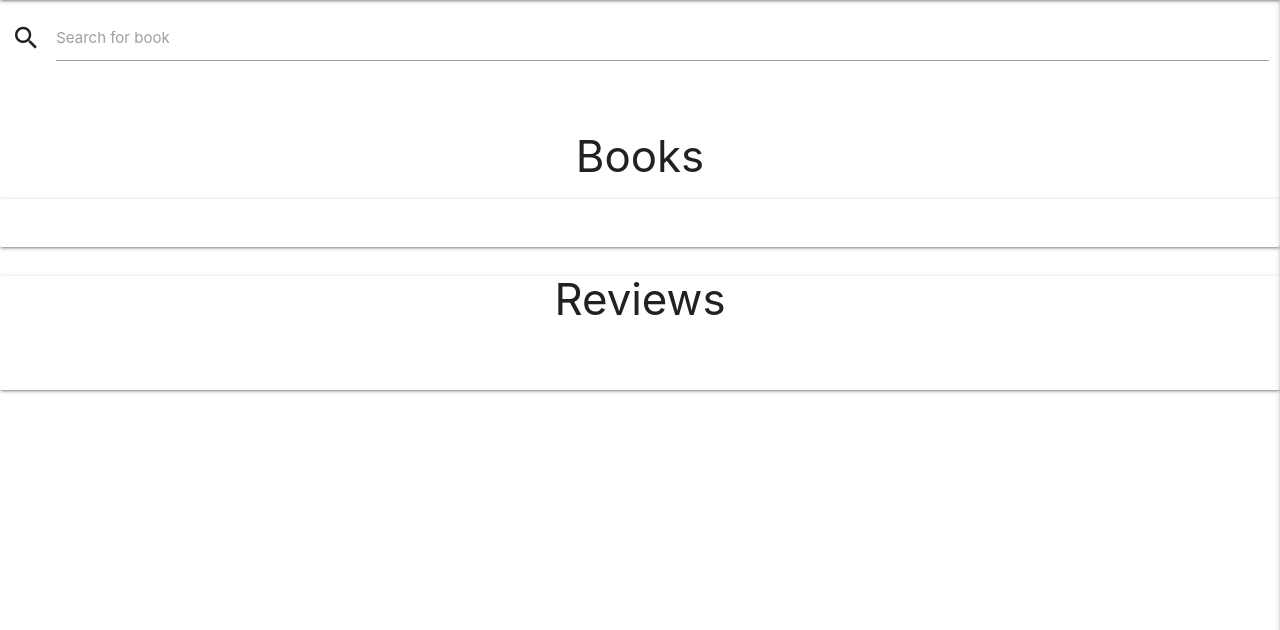
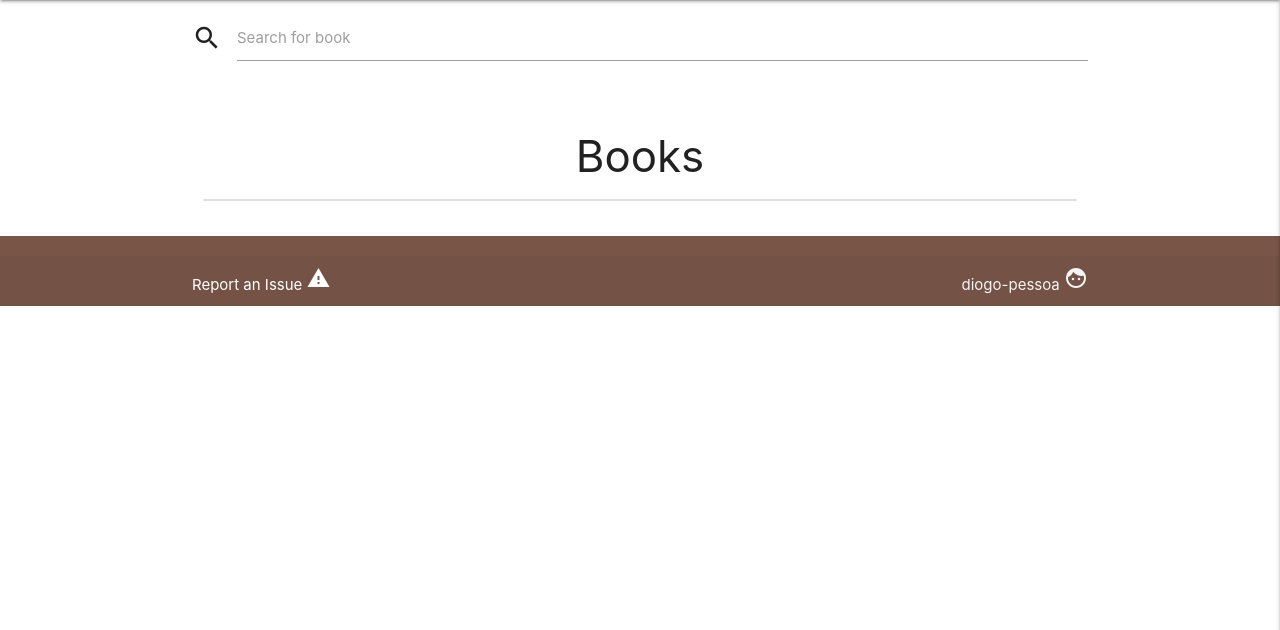
Before and after one commit to diogo-pessoa/milestoneThree, a Flask app: page / in a window 1280 px wide. Shown: the part 64-694 px from the top of the page. Run offline with Flask 2, Linux system fonts and the light colour scheme; data that the repository does not hold is empty; some libraries are stand-ins or nearby versions.

Commit message:
Re-organizing index.html
- index.html
  - Splitting book collection into separate section
- base.html
  - adding footer section

```diff
--- /dev/null
+++ b/app/main/templates/book_section.html
@@ -0,0 +1,18 @@
+<div class="col s12">
+    <h3 class="center"> Books</h3>
+    <ul class="collection">
+        {% for book in books %}
+        <li class="collection-item avatar brown lighten-5">
+            <i class="material-icons circle">folder</i>
+            <span class="title">{{ book.get_title() }}</span>
+            <p>By {{ book.get_author() }} <br>
+                Published from {{ book.get_publisher() }} <br>
+                <span>Edition:</span> {{ book.get_edition() }}<br>
+            </p>
+            <a href="#!" class="secondary-content"><i class="material-icons">local_library</i>
+                <p>Go to Book</p></a>
+        </li>
+
+        {% endfor %}
+    </ul>
+</div>
--- a/app/main/templates/index.html
+++ b/app/main/templates/index.html
@@ -1,8 +1,8 @@
 {% extends "base.html" %}
 
 {% block content %}
-
-    <div class="row">
+<div class="container">
+    <div class="col s12 m7">
         <div class="col s12">
             <div class="row">
                 <div class="input-field col s12">
@@ -13,37 +13,8 @@
             </div>
         </div>
     </div>
-    <div class="col s12 m7">
-        <h3 class="header center-align">Books</h3>
-        <div class="card horizontal">
-            <div class="card-stacked">
-                <div class="card-content">
-                    <p>
-                        {% for book in books %}
-                        <hr>
-                            <span>Tile:</span> {{ book.get_title() }}<br>
-                            <span>Author:</span> {{ book.get_author() }}<br>
-                            <span>Publisher:</span> {{ book.get_publisher() }}<br>
-                            <span>Released:</span> {{ book.get_released_date() }}<br>
-                        {% endfor %}
-                    </p>
-                </div>
-            </div>
-        </div>
+    <div class="row">
+        {% include 'book_section.html' %}
     </div>
-
-    <div class="col s12 m7">
-        <div class="card">
-            <h3 class="header center-align">Reviews</h3>
-            <div class="card-content">
-                  {% for review in reviews %}
-                        <hr>
-                            <span>Reviewer:</span> {{ review.get_reviewer() }}<br>
-                            <span>User Comment:</span><p> {{ review.get_feedback() }}</p>
-                            <span>Book rate:</span> {{ review.get_rate() }}<br>
-                            <span>Book Title:</span> {{ review.get_book() }}<br>
-                        {% endfor %}
-            </div>
-        </div>
-    </div>
+</div>
 {% endblock %}
--- a/app/main/views.py
+++ b/app/main/views.py
@@ -10,5 +10,4 @@ main = Blueprint('main', __name__, template_folder='templates')
 @main.route('/index')
 def index():
     books = BookModel().find_all_books()
-    reviews = ReviewModel().find_all_user_reviews("willfarnaby")
-    return render_template('index.html', books=books, reviews=reviews)
+    return render_template('index.html', books=books)
--- a/app/templates/base.html
+++ b/app/templates/base.html
@@ -74,5 +74,12 @@
     <!-- custom js -->
     <script type="text/javascript" src="{{ url_for('static', filename='js/index.js') }}"></script>
 </body>
-
+<footer class="page-footer brown">
+    <div class="footer-copyright">
+        <div class="container">
+            <a class="grey-text text-lighten-4 right" href="https://github.com/diogo-pessoa" target="_blank">diogo-pessoa <i class="material-icons">face</i></a>
+            <a class="white-text text-lighten-4" href="https://github.com/diogo-pessoa/the-bookshelf/issues" target="_blank">Report an Issue <i class="material-icons">report_problem</i></a>
+        </div>
+    </div>
+</footer>
 </html>
```
